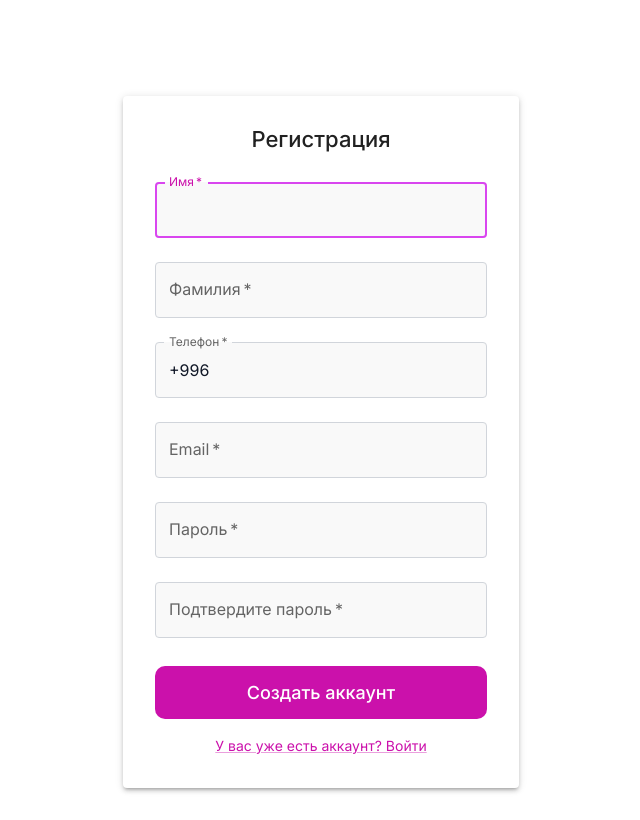
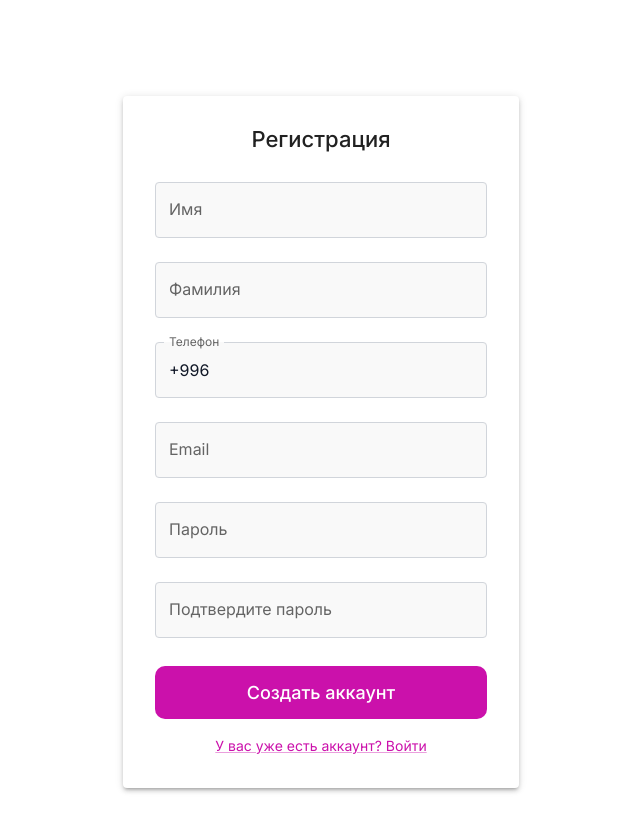
Before and after one commit to peaksoft-school/Gadjetarium-js16-ev, a React (Vite) app: page /sign-up in a window 1280 px wide. Shown: the whole page, without its empty margins (319-959 px from the left). Built offline with nearby package versions, Linux system fonts and the light colour scheme.

Commit message:
fix library

```diff
--- a/package.json
+++ b/package.json
@@ -21,11 +21,10 @@
       "axios": "^1.9.0",
       "dayjs": "^1.11.13",
       "firebase": "^11.8.0",
-      "formik": "^2.4.6",
       "persist": "^0.2.7",
       "react": "^18.3.1",
       "react-dom": "^18.3.1",
-      "react-hook-form": "^7.56.4",
+      "react-hook-form": "^7.57.0",
       "react-redux": "^9.2.0",
       "react-router": "^7.5.3",
       "react-toastify": "^11.0.5",
--- a/src/pages/sign-in/SignIn.jsx
+++ b/src/pages/sign-in/SignIn.jsx
@@ -1,5 +1,4 @@
 import { useState } from 'react'
-import { useFormik } from 'formik'
 import { useDispatch, useSelector } from 'react-redux'
 import { useNavigate } from 'react-router'
 import {
@@ -16,6 +15,7 @@ import GoogleIcon from '@mui/icons-material/Google'
 import { styled } from '@mui/system'
 import { AUTH_THUNK } from '../../store/authSlice/authThunk'
 import { signInWithGoogle } from '../../configs/firebase'
+import { useForm } from 'react-hook-form'
 
 const SignIn = () => {
    const dispatch = useDispatch()
@@ -24,27 +24,28 @@ const SignIn = () => {
    const [error, setError] = useState(null)
    const isLoading = useSelector((state) => state.auth.isLoading)
 
-   const formik = useFormik({
-      initialValues: {
-         email: '',
-         password: '',
-      },
-      onSubmit: (values, { setSubmitting }) => {
-         setError(null)
-         dispatch(
+   const {
+      register,
+      handleSubmit,
+      formState: { errors },
+      setError: setFormError,
+   } = useForm({ mode: 'onChange' })
+
+   const onSubmit = async (values) => {
+      setError(null)
+      try {
+         await dispatch(
             AUTH_THUNK.signIn({
                values,
                navigate,
-               setSubmitting,
+               setSubmitting: () => {},
                handleClose: () => {},
             })
-         )
-            .unwrap()
-            .catch((err) => {
-               setError(err.message || 'Неправильный email или пароль')
-            })
-      },
-   })
+         ).unwrap()
+      } catch (err) {
+         setError(err.message || 'Неправильный email или пароль')
+      }
+   }
 
    const handleGoogleSignIn = async () => {
       try {
@@ -86,33 +87,33 @@ const SignIn = () => {
 
          <Divider sx={{ my: 2 }}>или</Divider>
 
-         <form onSubmit={formik.handleSubmit}>
+         <form onSubmit={handleSubmit(onSubmit)}>
             <TextField
                fullWidth
                margin="normal"
                label="Email"
-               name="email"
                type="email"
-               value={formik.values.email}
-               onChange={formik.handleChange}
-               required
-               error={formik.touched.email && Boolean(formik.errors.email)}
-               helperText={formik.touched.email && formik.errors.email}
+               {...register('email', {
+                  required: 'Email обязателен',
+                  pattern: {
+                     value: /^[^\s@]+@[^\s@]+\.[^\s@]+$/,
+                     message: 'Некорректный email',
+                  },
+               })}
+               error={!!errors.email}
+               helperText={errors.email?.message}
             />
 
             <TextField
                fullWidth
                margin="normal"
                label="Пароль"
-               name="password"
                type="password"
-               value={formik.values.password}
-               onChange={formik.handleChange}
-               required
-               error={
-                  formik.touched.password && Boolean(formik.errors.password)
-               }
-               helperText={formik.touched.password && formik.errors.password}
+               {...register('password', {
+                  required: 'Пароль обязателен',
+               })}
+               error={!!errors.password}
+               helperText={errors.password?.message}
             />
 
             {error && (
--- a/src/pages/sign-up/SignUp.jsx
+++ b/src/pages/sign-up/SignUp.jsx
@@ -3,6 +3,7 @@ import { useDispatch } from 'react-redux'
 import { useNavigate } from 'react-router'
 import { styled } from '@mui/material/styles'
 import { Box, Typography, Link, Container, Paper } from '@mui/material'
+import { useForm } from 'react-hook-form'
 import Input from '../../components/UI/Input'
 import Button from '../../components/UI/Button'
 import { AUTH_THUNK } from '../../store/authSlice/authThunk'
@@ -11,76 +12,20 @@ const Registration = () => {
    const dispatch = useDispatch()
    const navigate = useNavigate()
    const [phone, setPhone] = useState('+996')
-   const [errors, setErrors] = useState({
-      firstName: '',
-      lastName: '',
-      email: '',
-      password: '',
-      confirmPassword: '',
-   })
    const [isSubmitting, setIsSubmitting] = useState(false)
 
-   const validate = (values) => {
-      const newErrors = {
-         firstName: '',
-         lastName: '',
-         email: '',
-         password: '',
-         confirmPassword: '',
-      }
+   const {
+      register,
+      handleSubmit,
+      formState: { errors },
+      watch,
+   } = useForm()
 
-      let isValid = true
+   const password = watch('password')
 
-      if (!values.firstName.trim()) {
-         newErrors.firstName = 'Имя обязательно'
-         isValid = false
-      }
-
-      if (!values.lastName.trim()) {
-         newErrors.lastName = 'Фамилия обязательна'
-         isValid = false
-      }
-
-      if (!values.email) {
-         newErrors.email = 'Email обязателен'
-         isValid = false
-      } else if (!/^[^\s@]+@[^\s@]+\.[^\s@]+$/.test(values.email)) {
-         newErrors.email = 'Некорректный email'
-         isValid = false
-      }
-
-      if (!values.password) {
-         newErrors.password = 'Пароль обязателен'
-         isValid = false
-      } else if (values.password.length < 8) {
-         newErrors.password = 'Пароль должен быть не менее 8 символов'
-         isValid = false
-      }
-
-      if (values.password !== values.confirmPassword) {
-         newErrors.confirmPassword = 'Пароли должны совпадать'
-         isValid = false
-      }
-
-      setErrors(newErrors)
-      return isValid
-   }
-
-   const handleSubmit = async (event) => {
-      event.preventDefault()
+   const onSubmit = async (values) => {
       setIsSubmitting(true)
 
-      const formData = new FormData(event.currentTarget)
-
-      const values = {
-         firstName: formData.get('firstName'),
-         lastName: formData.get('lastName'),
-         email: formData.get('email'),
-         password: formData.get('password'),
-         confirmPassword: formData.get('confirmPassword'),
-      }
-
-      if (validate(values)) {
       const requestData = {
          firstName: values.firstName,
          lastName: values.lastName,
@@ -99,8 +44,6 @@ const Registration = () => {
          ).unwrap()
       } catch (error) {
          console.error('Registration error:', error)
-         }
-      } else {
          setIsSubmitting(false)
       }
    }
@@ -118,81 +61,78 @@ const Registration = () => {
             <Typography component="h1" variant="h5">
                Регистрация
             </Typography>
-            <StyledForm onSubmit={handleSubmit} noValidate>
+            <StyledForm onSubmit={handleSubmit(onSubmit)} noValidate>
                <Input
                   margin="normal"
-                  required
                   fullWidth
-                  id="firstName"
                   label="Имя"
-                  name="firstName"
-                  autoComplete="given-name"
-                  autoFocus
+                  {...register('firstName', { required: 'Имя обязательно' })}
                   error={!!errors.firstName}
-                  helperText={errors.firstName}
+                  helperText={errors.firstName?.message}
                />
 
                <Input
                   margin="normal"
-                  required
                   fullWidth
-                  id="lastName"
                   label="Фамилия"
-                  name="lastName"
-                  autoComplete="family-name"
+                  {...register('lastName', { required: 'Фамилия обязательна' })}
                   error={!!errors.lastName}
-                  helperText={errors.lastName}
+                  helperText={errors.lastName?.message}
                />
 
                <Input
                   margin="normal"
-                  required
                   fullWidth
-                  id="phone"
                   label="Телефон"
                   name="phone"
                   value={phone}
                   onChange={handlePhoneChange}
-                  inputProps={{
-                     maxLength: 13,
-                  }}
+                  inputProps={{ maxLength: 13 }}
                />
 
                <Input
                   margin="normal"
-                  required
                   fullWidth
-                  id="email"
                   label="Email"
-                  name="email"
-                  autoComplete="email"
+                  {...register('email', {
+                     required: 'Email обязателен',
+                     pattern: {
+                        value: /^[^\s@]+@[^\s@]+\.[^\s@]+$/,
+                        message: 'Некорректный email',
+                     },
+                  })}
                   error={!!errors.email}
-                  helperText={errors.email}
+                  helperText={errors.email?.message}
                />
 
                <Input
                   margin="normal"
-                  required
                   fullWidth
-                  name="password"
                   label="Пароль"
                   type="password"
-                  id="password"
-                  autoComplete="new-password"
+                  {...register('password', {
+                     required: 'Пароль обязателен',
+                     minLength: {
+                        value: 8,
+                        message: 'Пароль должен быть не менее 8 символов',
+                     },
+                  })}
                   error={!!errors.password}
-                  helperText={errors.password}
+                  helperText={errors.password?.message}
                />
 
                <Input
                   margin="normal"
-                  required
                   fullWidth
-                  name="confirmPassword"
                   label="Подтвердите пароль"
                   type="password"
-                  id="confirmPassword"
+                  {...register('confirmPassword', {
+                     required: 'Подтвердите пароль',
+                     validate: (value) =>
+                        value === password || 'Пароли должны совпадать',
+                  })}
                   error={!!errors.confirmPassword}
-                  helperText={errors.confirmPassword}
+                  helperText={errors.confirmPassword?.message}
                />
 
                <Button
```
Also changed, not shown: 1 other file (tests, documents, lock files or other folders). Lines whose indentation alone changed are shown as unchanged.
